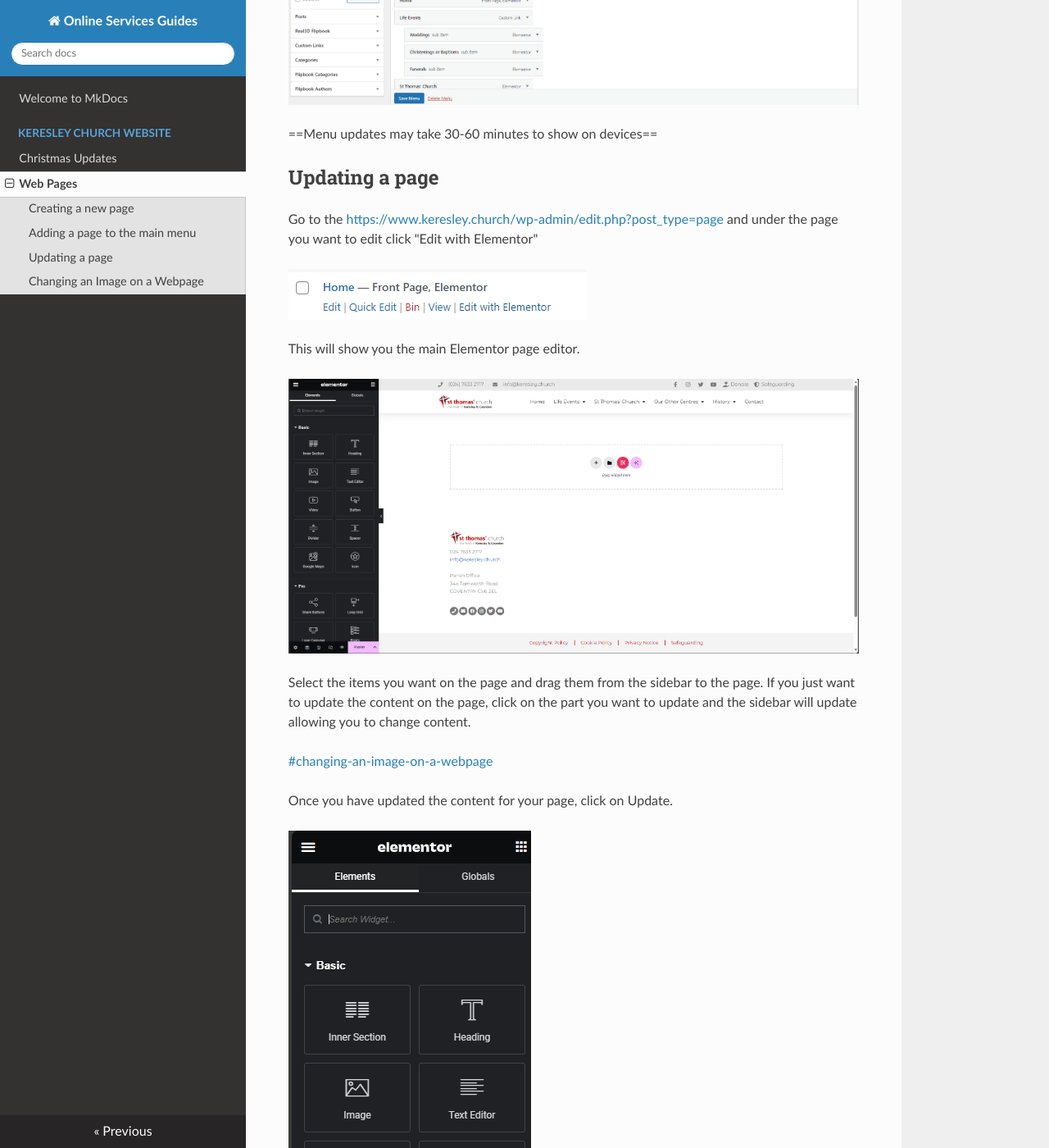
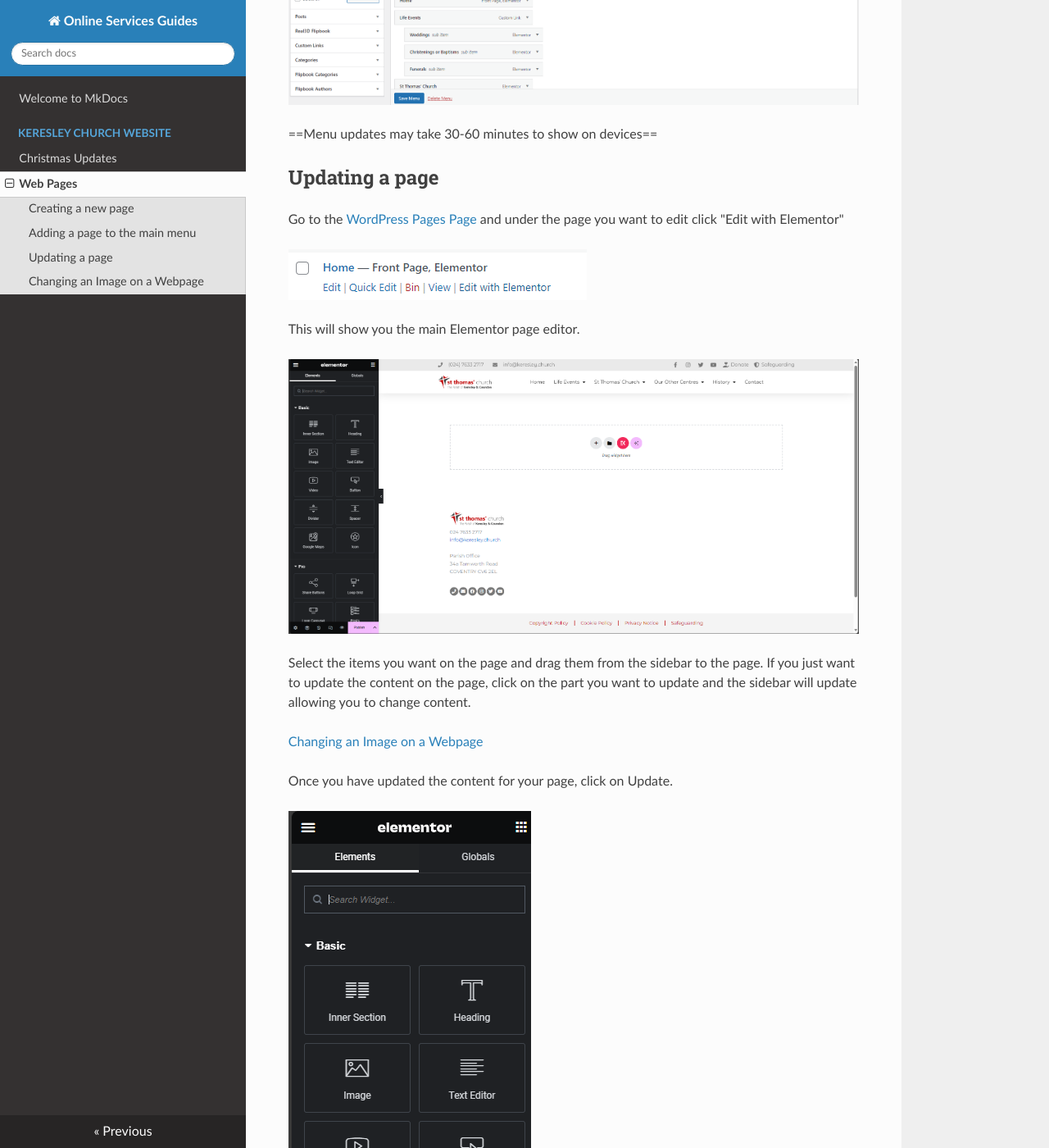
Before and after one commit to MrDavisCSIT/Keresley-Online-Guides, an MkDocs documentation site: the page built from docs/Keresley Church Website/PageCreation.md, in a window 1280 px wide and 1400 px high, scrolled down 2576 px. Shown: the whole window at 82% size. Built offline with MkDocs 1.6.1, drawn with Linux system fonts in a browser that asks for light colours; nearby versions of some CDN libraries; some of the changed text lies outside the part shown.

Commit message:
Fixing links

```diff
--- a/docs/Keresley Church Website/PageCreation.md
+++ b/docs/Keresley Church Website/PageCreation.md
@@ -37,7 +37,7 @@
 
 ## Updating a page
 
-Go to the [https://www.keresley.church/wp-admin/edit.php?post_type=page](WordPress Pages Page) and under the page you want to edit click "Edit with Elementor"
+Go to the [WordPress Pages Page](https://www.keresley.church/wp-admin/edit.php?post_type=page) and under the page you want to edit click "Edit with Elementor"
 
 ![Edit with Elementor link](editwithelementor-1.png)
 
@@ -47,7 +47,7 @@
 
 Select the items you want on the page and drag them from the sidebar to the page. If you just want to update the content on the page, click on the part you want to update and the sidebar will update allowing you to change content.
 
-[#changing-an-image-on-a-webpage](Changing an Image on a Webpage)
+[Changing an Image on a Webpage](#changing-an-image-on-a-webpage)
 
 Once you have updated the content for your page, click on Update.
 
@@ -57,7 +57,7 @@
 
 ## Changing an Image on a Webpage
 
-Follow the guide to update a page [#updating-a-page](Updating Web Pages)
+Follow the guide to update a page [Updating Web Pages](#updating-a-page)
 
 Click on the image on you webpage. The sidebar will update.
 
```
Also changed, not shown: site/Keresley Church Website/PageCreation/index.html, site/index.html, site/search/search_index.json, 1 other file.
